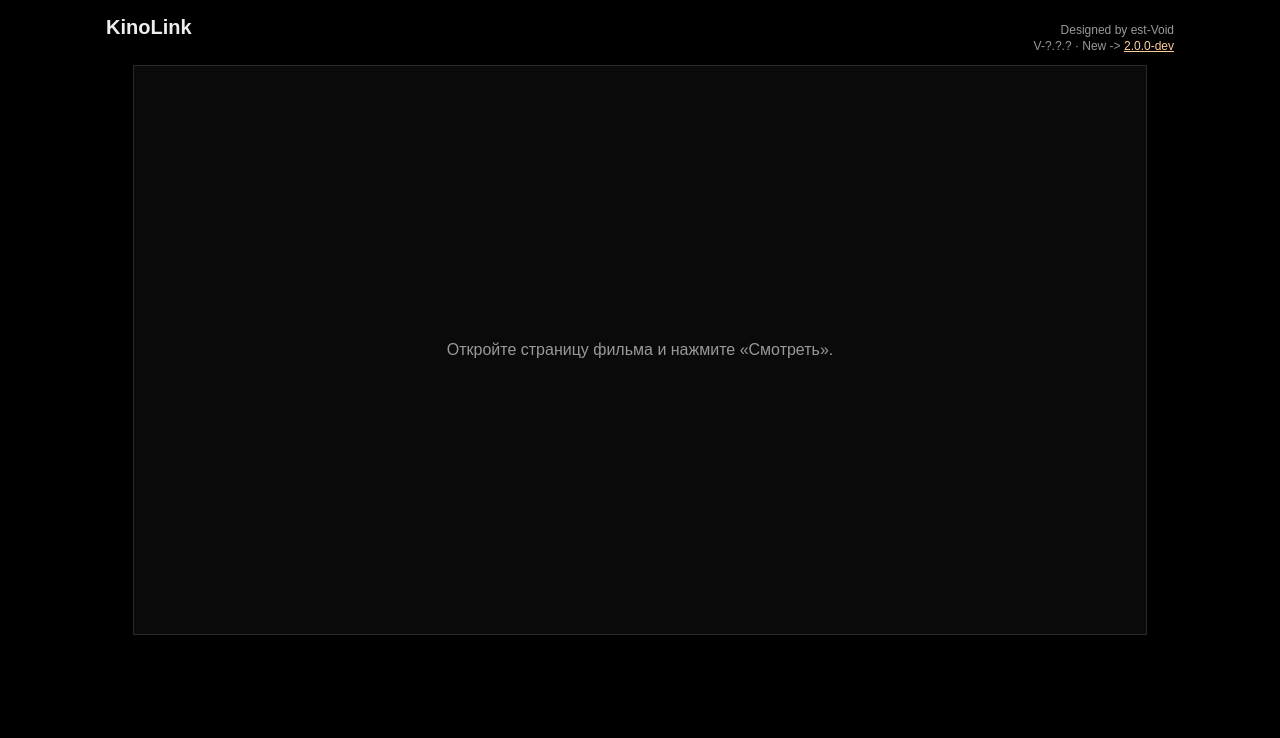
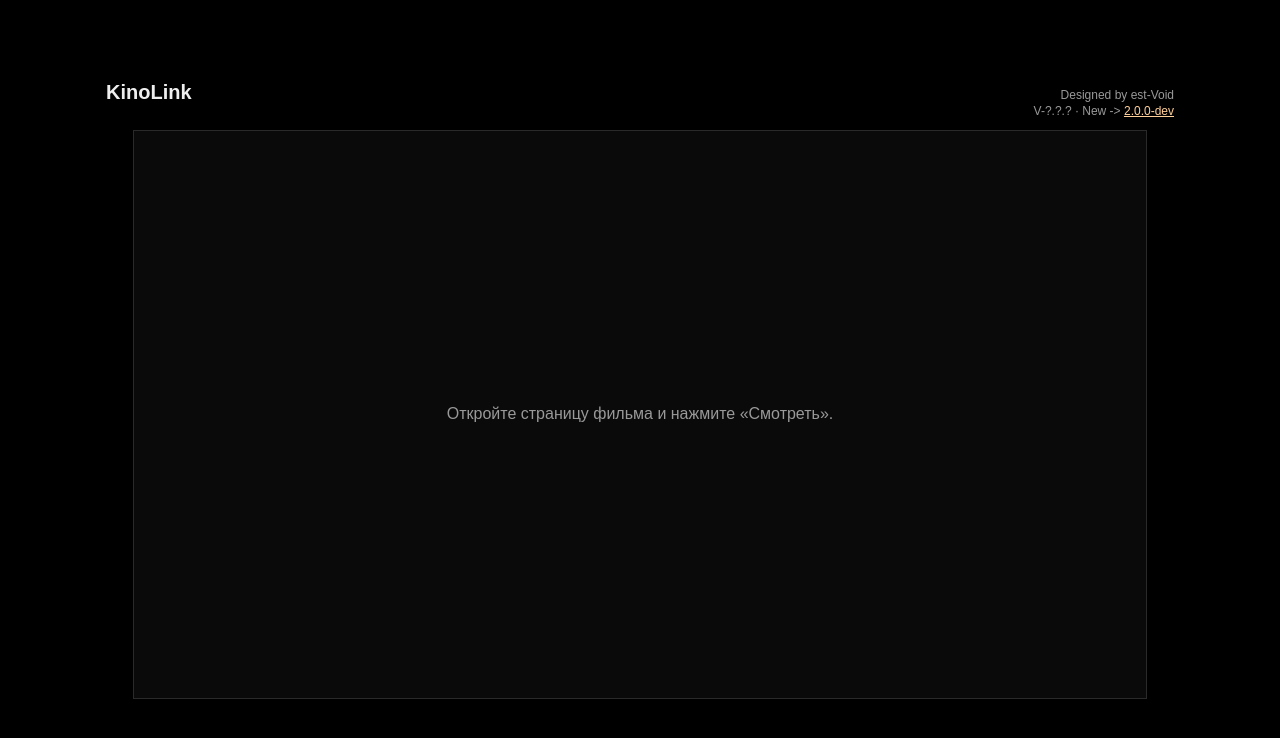
Before and after one commit to Est-Void/KinoLink_by_VOID, a website built with Vite: page web/player/index.html in a window 1280 px wide. Built offline with nearby package versions, Linux system fonts and the light colour scheme.

Commit message:
feat: committed userscript bundle as install link, centered player, auto-update URLs

```diff
--- a/web/player/src/main.ts
+++ b/web/player/src/main.ts
@@ -5,7 +5,7 @@ import { parsePlayerQuery } from '../../shared/movie';
 import { VERSION, isOutdated } from '../../shared/version';
 
 const SCRIPT_UPDATE_URL =
-  'https://github.com/Est-Void/KinoLink_by_VOID/blob/rewrite/v2/web/userscript';
+  'https://github.com/Est-Void/KinoLink_by_VOID/raw/refs/heads/rewrite/v2/web/userscript/dist/kinolink.user.js';
 
 interface Source {
   type: string;
--- a/web/player/src/style.css
+++ b/web/player/src/style.css
@@ -25,11 +25,13 @@ body {
   font-family: sans-serif;
   margin: 0;
   min-height: 100vh;
+  display: flex;
+  align-items: center;
+  justify-content: center;
 }
 
 #app {
-  max-width: 1100px;
-  margin: 0 auto;
+  width: min(1100px, 100%);
   padding: 12px 16px 24px;
 }
 
```
Also changed, not shown: web/userscript/vite.config.ts (+7 -0 lines), web/userscript/dist/kinolink.user.js (added), 1 other file.
